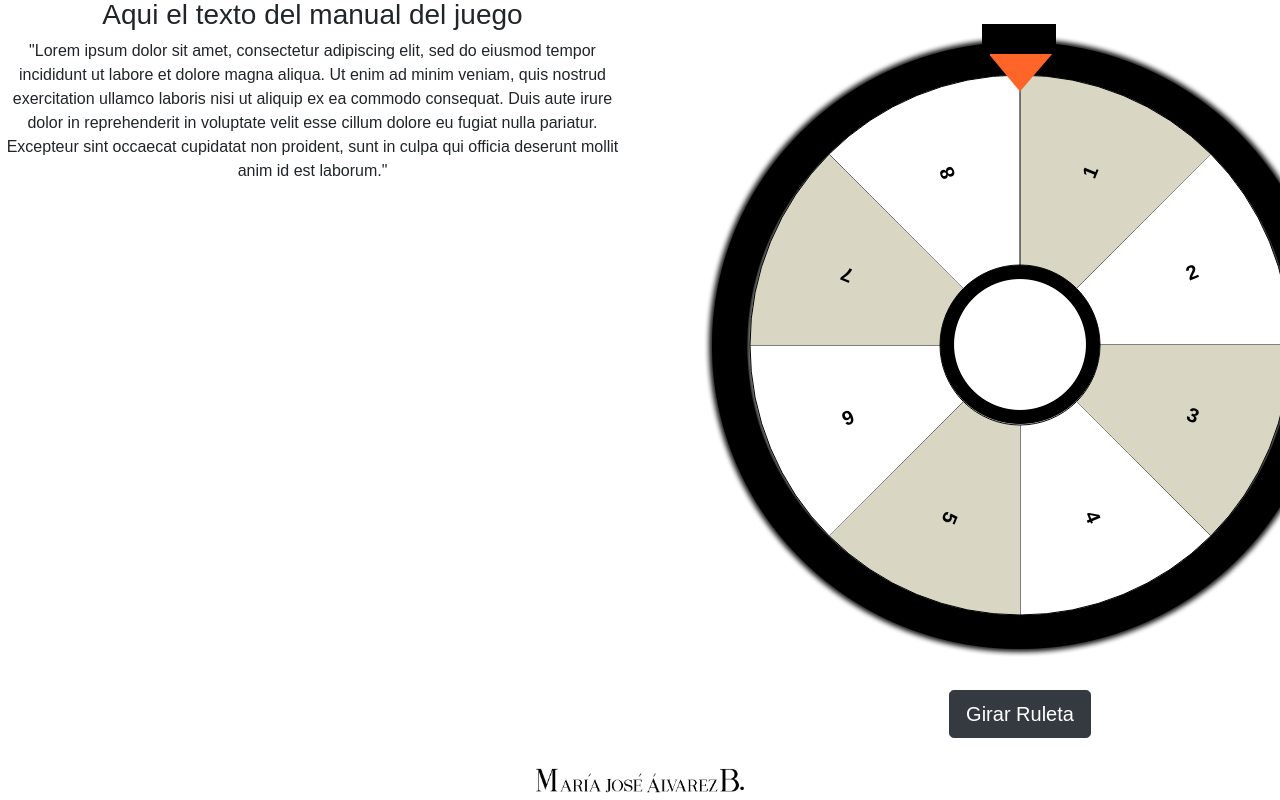
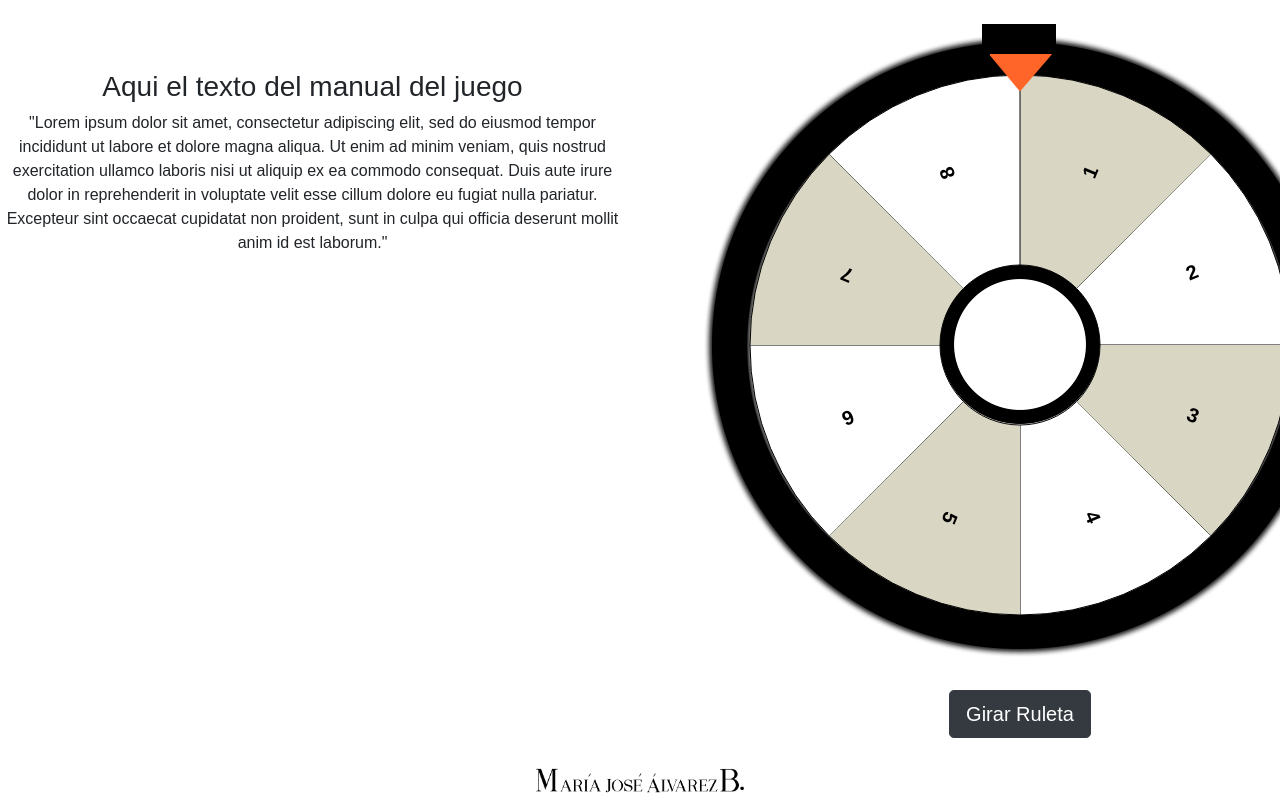
Before and after one commit to dilopezj/ruleta, a PHP site: page / in a window 1280 px wide. Shown: the part 66-866 px from the top of the page. Run offline with PHP 8.4, Linux system fonts and the light colour scheme.

Commit message:
corregir texto

```diff
--- a/index.php
+++ b/index.php
@@ -49,7 +49,7 @@
         #contenedor {
             display: table-cell;
             width: 100%;
-            vertical-align: middle;
+           /* vertical-align: middle;*/
             text-align: center;
         }
 
@@ -105,15 +105,17 @@
         <div id="contenedor">
             <div id="contenido">
                 <div class="row">
-                    <div class="col-sm-6">
+                    <div class="col-lg-6">
+                        <br><br><br>
                         <h3>Aqui el texto del manual del juego</h3>
                         <p>"Lorem ipsum dolor sit amet, consectetur adipiscing elit, sed do eiusmod tempor incididunt ut
                             labore et dolore magna aliqua. Ut enim ad minim veniam, quis nostrud exercitation ullamco
                             laboris nisi ut aliquip ex ea commodo consequat. Duis aute irure dolor in reprehenderit in
                             voluptate velit esse cillum dolore eu fugiat nulla pariatur. Excepteur sint occaecat
                             cupidatat non proident, sunt in culpa qui officia deserunt mollit anim id est laborum."</p>
+                            <br><br><br>
                     </div>
-                    <div class="col-sm-6">
+                    <div class="col-lg-6">
                         <form id="form1" runat="server">
                             <div class="container-fluid">
                                 <div class="row">
```
Also changed, not shown: index.html (+5 -3 lines).
